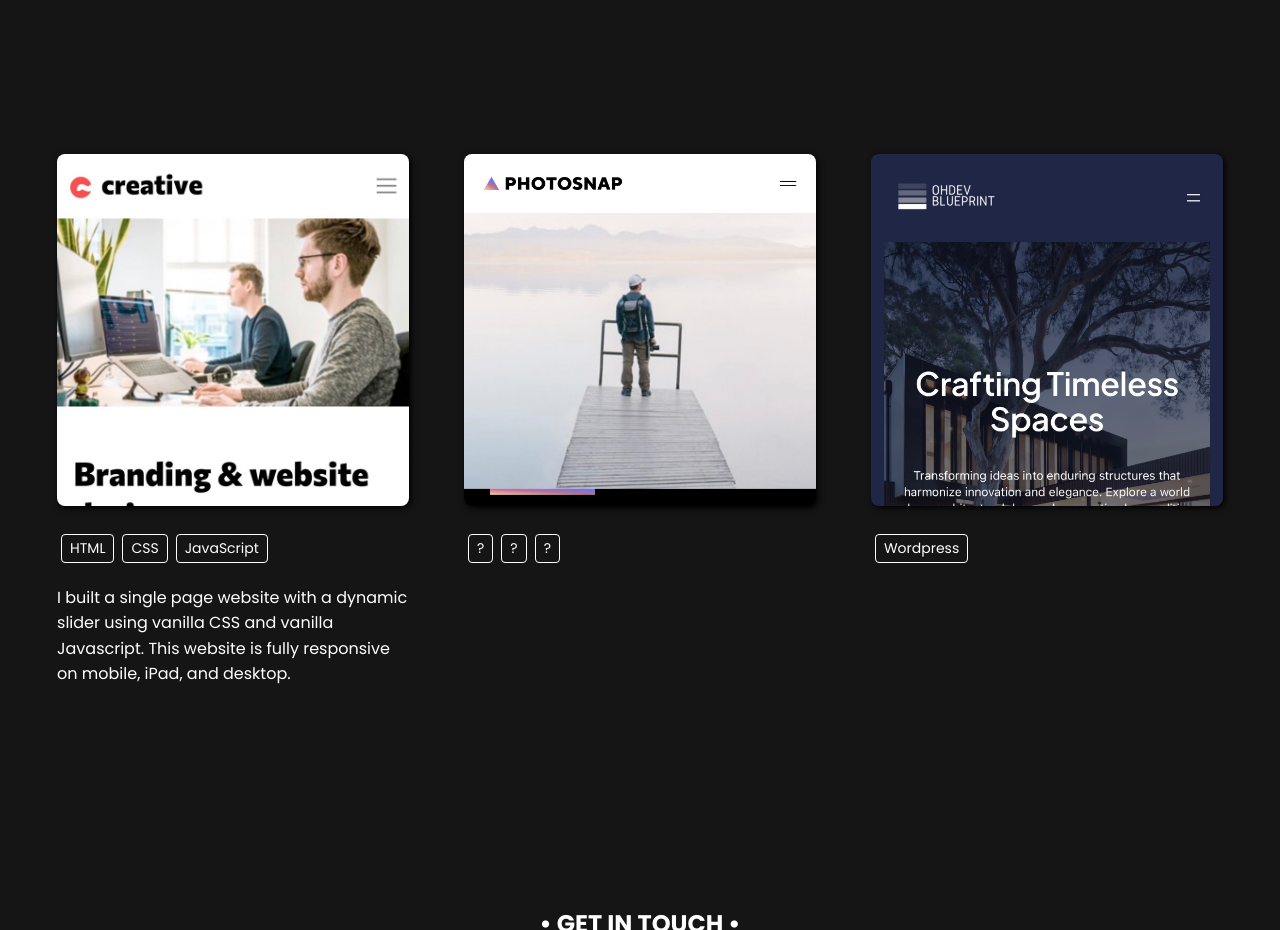
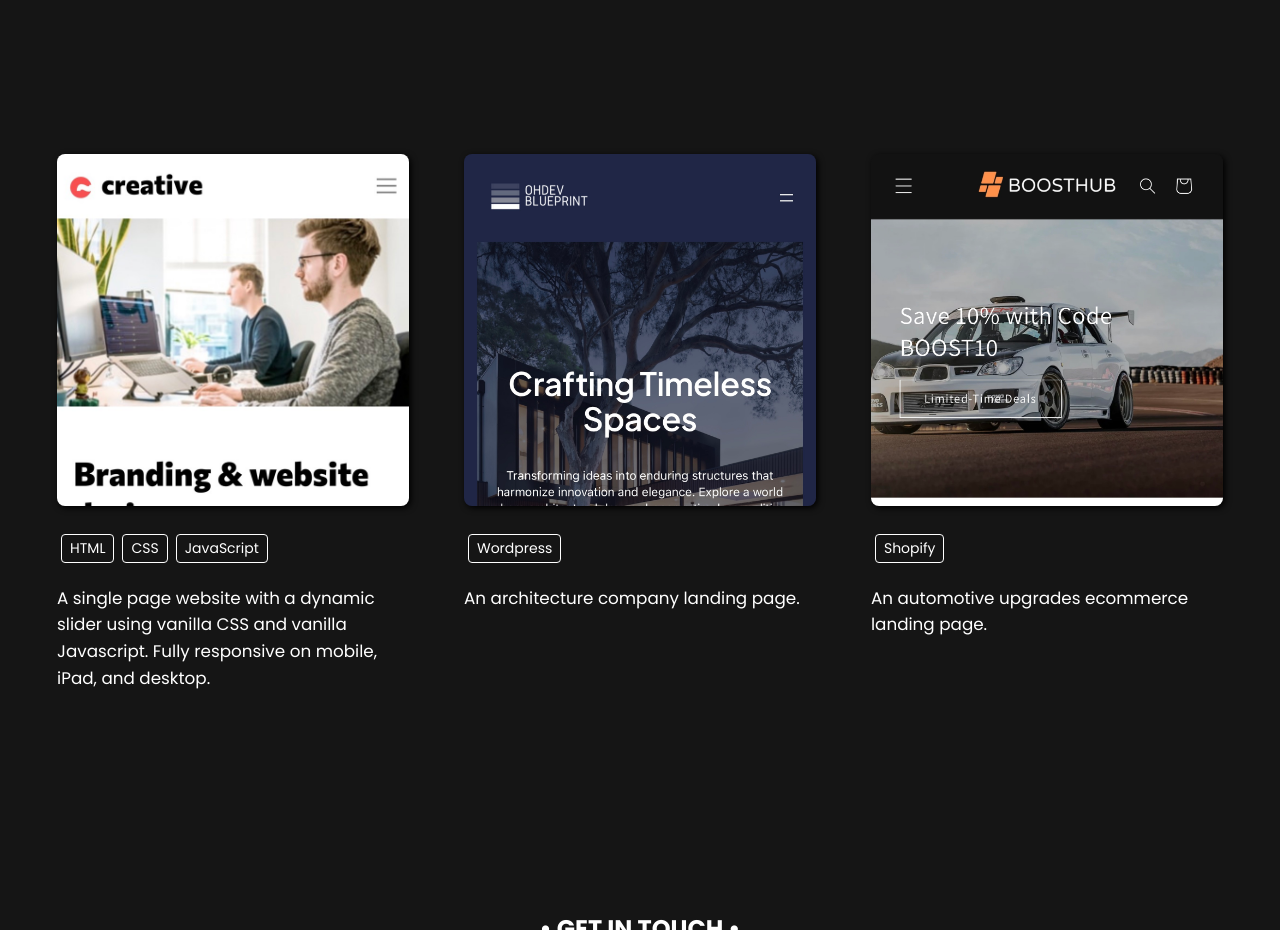
Before and after one commit to oscvrhrr/client-website, a plain HTML site: page index.html in a window 1280 px wide. Shown: the part 2146-3076 px from the top of the page. Drawn offline with Linux system fonts and the light colour scheme; some packages are replaced by stand-ins of ours.

Commit message:
updated projects

```diff
--- a/css/styles.css
+++ b/css/styles.css
@@ -990,7 +990,7 @@ footer div {
 
   .row_tech-box_paragraph {
     color: white;
-    font-size: 1rem;
+    font-size: 1.05rem;
     min-width: 22rem;
   }
 
--- a/index.html
+++ b/index.html
@@ -173,36 +173,10 @@
                         </li>
                     </ul>
                     <p class="row_tech-box_paragraph">
-                        I built a single page website with a dynamic slider using
-                        vanilla CSS and vanilla Javascript.
-                        This website is fully responsive on mobile, iPad, and desktop.
+                        A single page website with a dynamic slider using
+                        vanilla CSS and vanilla Javascript. Fully responsive on mobile, iPad, and desktop.
 
                     </p>
-                </div>
-                <div>
-                    <div class="project-flex--item">
-                        <a href="https://oscvrhrr.github.io/pro-wheel-repair/" role="button" aria-label="visit project three" target="_blank">
-                            <div class="curtain curtain-view">
-                                <div class="view">
-                                    View project
-                                    <img src="./svg-icon/button-arrow.svg" alt="an arrow" class="arrow">
-                                </div>
-                            </div>
-                            <img class="image--project" src="./img/project-three.jpg" alt="An image of freelance project">
-                        </a>
-                    </div>
-                    <ul class="row_tech-box">
-                        <li>
-                            <p class="tech-box">?</p>
-                        </li>
-                        <li>
-                            <p class="tech-box">?</p>
-                        </li>
-                        <li>
-                            <p class="tech-box">?</p>
-                        </li>
-                    </ul>
-
                 </div>
                 <div>
                     <div class="project-flex--item">
@@ -220,7 +194,38 @@
                         <li>
                             <p class="tech-box">Wordpress</p>
                         </li>
+                        <!-- <li>
+                            <p class="tech-box">?</p>
+                        </li>
+                        <li>
+                            <p class="tech-box">?</p>
+                        </li> -->
                     </ul>
+                    <p class="row_tech-box_paragraph">
+                        An architecture company landing page.
+                    </p>
+
+                </div>
+                <div>
+                    <div class="project-flex--item">
+                        <a href="https://oscvrdev.myshopify.com/" role="button" aria-label="visit project three" target="_blank">
+                            <div class="curtain curtain-view">
+                                <div class="view">
+                                    View project
+                                    <img src="./svg-icon/button-arrow.svg" alt="an arrow" class="arrow">
+                                </div>
+                            </div>
+                            <img class="image--project" src="./img/shopify-project.jpg" alt="An image of freelance project">
+                        </a>
+                    </div>
+                    <ul class="row_tech-box">
+                        <li>
+                            <p class="tech-box">Shopify</p>
+                        </li>
+                    </ul>
+                    <p class="row_tech-box_paragraph">
+                        An automotive upgrades ecommerce landing page.
+                    </p>
                 </div>
             </div>
         </section>
```
Also changed, not shown: img/newpic.JPEG (added), img/shopify-project.jpg (added).
